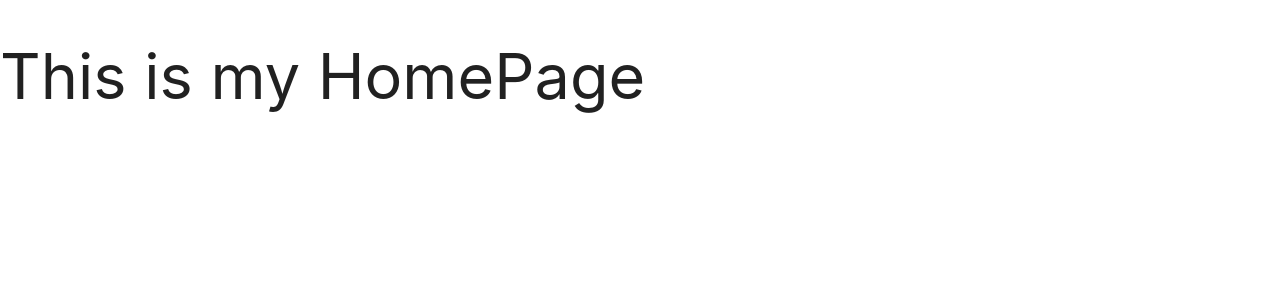
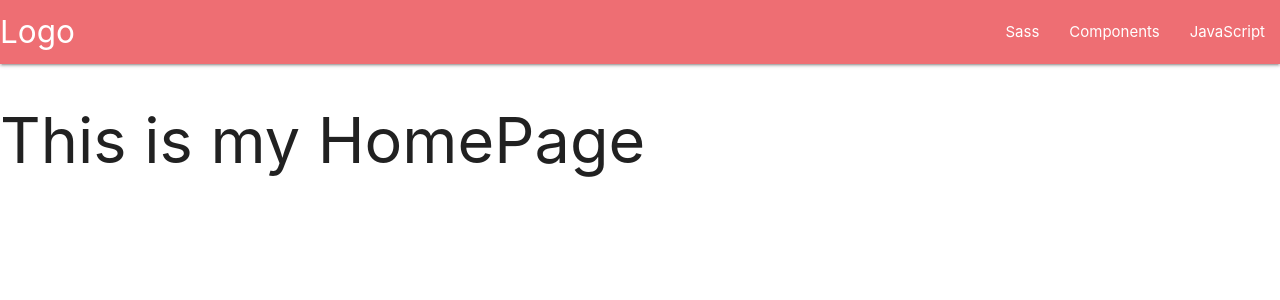
Before and after one commit to xdanielmtz/react-portfolio, a React (Create React App) app: page /#/ in a window 1280 px wide. Shown: the top 300 px of the page. Built offline with nearby package versions, Linux system fonts and the light colour scheme.

Commit message:
brought in navbar from materialize. placed it on all routes

```diff
--- a/src/App.js
+++ b/src/App.js
@@ -2,11 +2,13 @@
 import Contact from "./pages/Contact/Contact";
 import Home from "./pages/Home/Home";
 import Portfolio from "./pages/Portfolio/Portfolio";
+import Navbar from "./components/Navbar/Navbar";
 
 function App() {
   return (
     <>
       <Router>
+        <Navbar />
         <Switch>
           <Route exact path="/" component={Home} />
           <Route exact path="/Home" component={Home} />
--- /dev/null
+++ b/src/components/Navbar/Navbar.jsx
@@ -0,0 +1,28 @@
+import React from "react";
+
+const Navbar = () => {
+  return (
+    <div>
+      <nav>
+        <div class="nav-wrapper">
+          <a href="#" class="brand-logo">
+            Logo
+          </a>
+          <ul id="nav-mobile" class="right hide-on-med-and-down">
+            <li>
+              <a href="sass.html">Sass</a>
+            </li>
+            <li>
+              <a href="badges.html">Components</a>
+            </li>
+            <li>
+              <a href="collapsible.html">JavaScript</a>
+            </li>
+          </ul>
+        </div>
+      </nav>
+    </div>
+  );
+};
+
+export default Navbar;
```
Also changed, not shown: 1 other file (tests, documents, lock files or other folders).
